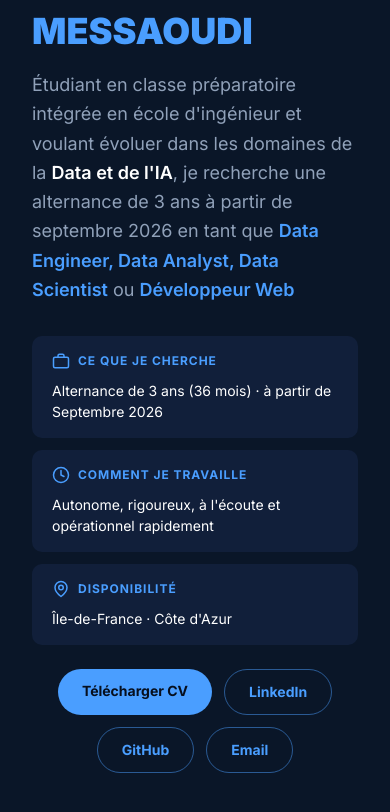
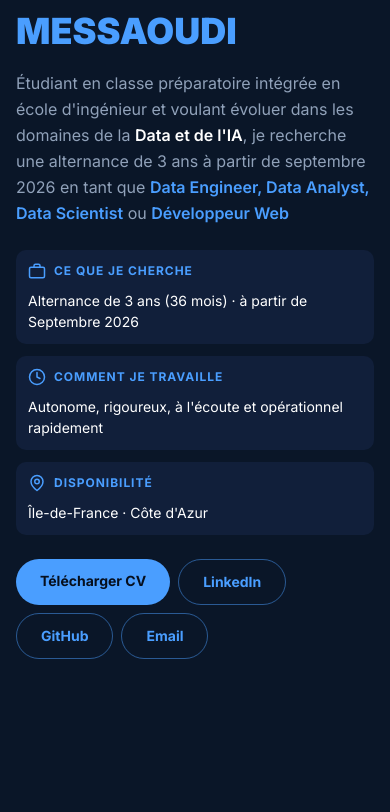
Before and after one commit to Ilias-cpu/portfolio-ilias, a Next.js app: page / in a window 390 px wide. Shown: the part 446-1258 px from the top of the page. After the commit the page ends 1185 px from the top, so only its background shows below. Built offline with nearby package versions, Linux system fonts and the light colour scheme.

Commit message:
fix overflow mobile accueil et competences

```diff
--- a/src/app/competences/page.tsx
+++ b/src/app/competences/page.tsx
@@ -22,7 +22,7 @@ const categories = [
 
 export default function Competences() {
   return (
-    <section className="min-h-screen flex items-center justify-center px-8 py-24">
+    <section className="min-h-screen px-4 sm:px-6 md:px-12 py-24">
       <div className="max-w-5xl w-full mx-auto">
 
         {/* En-tête */}
@@ -38,7 +38,7 @@ export default function Competences() {
           >
             Compétences Techniques
           </span>
-          <h1 className="text-6xl font-black text-white uppercase">Compétences</h1>
+          <h1 className="text-4xl sm:text-5xl md:text-7xl font-black text-white mb-10 uppercase">Compétences</h1>
         </motion.div>
 
         {/* Blocs empilés */}
@@ -57,6 +57,8 @@ export default function Competences() {
                 marginBottom: "16px",
                 display: "flex",
                 flexDirection: "column",
+                width: "100%",
+                overflowX: "hidden",
               }}
             >
               <p
--- a/src/app/page.tsx
+++ b/src/app/page.tsx
@@ -4,7 +4,7 @@ import Image from "next/image";
 
 export default function Home() {
   return (
-    <section className="min-h-screen flex items-center justify-center px-8 py-20">
+    <section className="min-h-screen flex items-center justify-center px-4 sm:px-6 md:px-12 py-20">
       <div className="flex flex-col-reverse md:flex-row items-center justify-between gap-8 md:gap-16 w-full max-w-4xl">
 
         {/* Texte gauche */}
@@ -24,14 +24,14 @@ export default function Home() {
             Data &amp; IA Portfolio
           </motion.span>
 
-          <h1 className="text-4xl md:text-6xl font-black leading-tight mb-4 uppercase text-white">
+          <h1 className="text-4xl sm:text-5xl md:text-6xl font-black leading-tight mb-4 uppercase text-white">
             ILIAS
           </h1>
           <h1 className="text-4xl md:text-6xl font-black leading-tight mb-4 uppercase" style={{ color: "#4a9eff" }}>
             MESSAOUDI
           </h1>
 
-          <p className="text-slate-400 text-lg mb-8 max-w-lg leading-relaxed">
+          <p className="text-slate-400 text-base md:text-lg mb-6 w-full max-w-lg leading-relaxed">
             Étudiant en classe préparatoire intégrée en école d'ingénieur et voulant évoluer dans les domaines de la    {" "}
             <span className="text-white font-semibold">  Data et de l'IA</span>,
             je recherche une alternance de 3 ans à partir de septembre 2026 en tant que{" "}
@@ -45,7 +45,7 @@ export default function Home() {
           </p>
 
           {/* Cards info */}
-          <div className="flex flex-col md:flex-row gap-3 mb-6">
+          <div className="flex flex-col md:flex-row gap-3 mb-6 w-full">
             {[
               {
                 icon: (
@@ -80,11 +80,10 @@ export default function Home() {
             ].map((card) => (
               <div
                 key={card.title}
-                className="flex-1 w-full"
+                className="w-full p-3 md:p-4"
                 style={{
                   background: "#111f3a",
                   borderRadius: "10px",
-                  padding: "16px 20px",
                   display: "flex",
                   flexDirection: "column",
                   gap: "6px",
@@ -101,7 +100,7 @@ export default function Home() {
             ))}
           </div>
 
-          <div className="flex flex-wrap gap-3 justify-center md:justify-start">
+          <div className="flex flex-wrap gap-2 md:gap-3 justify-start w-full">
             <a
               href="/cv-ilias-messaoudi.pdf"
               download
```
